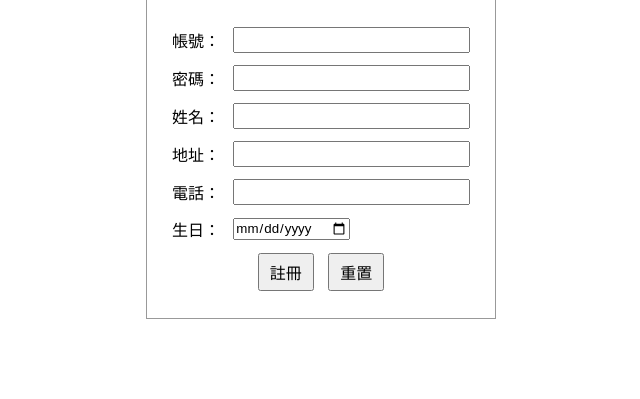
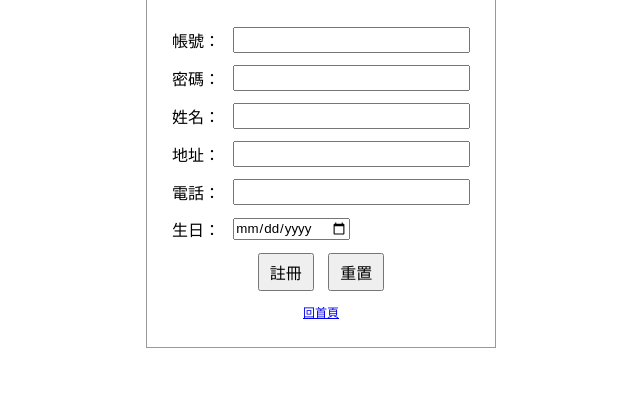
Before and after one commit to Yehbosen/10802-login, a PHP site: page /reg.php in a window 1280 px wide. Shown: the part 227-626 px from the top of the page, without its empty margins (319-959 px from the left). Run offline with PHP 8.4, Linux system fonts and the light colour scheme.

Commit message:
Update reg.php

```diff
--- a/reg.php
+++ b/reg.php
@@ -42,6 +42,11 @@
         <input type="reset" value="重置">
     </td>
   </tr>
+  <tr>
+    <td colspan="2" class="ct reg">
+      <a href="index.php">回首頁</a>
+    </td>
+  </tr>
 </table>
 </form>
 </body>
```
